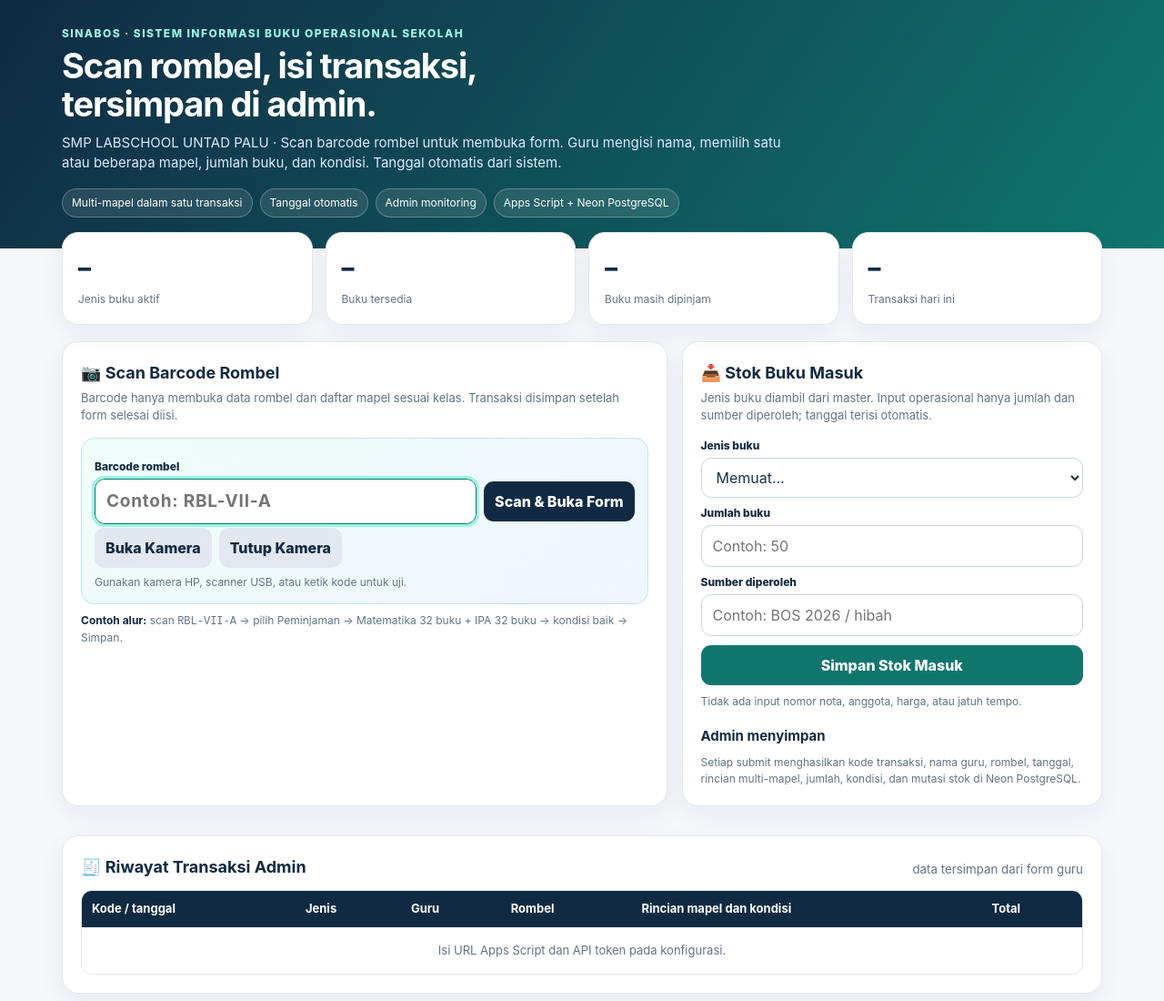
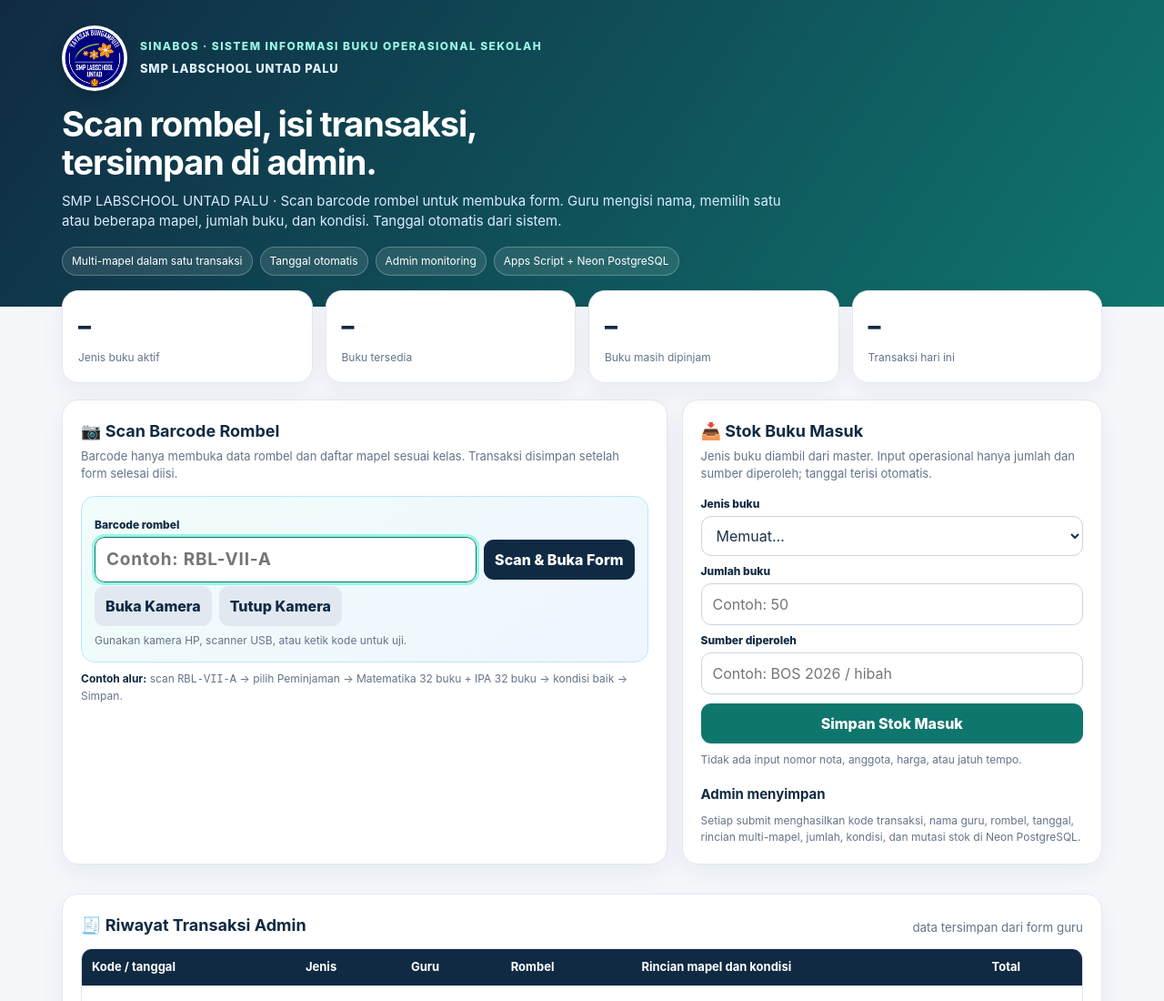
Before and after one commit to ictrobotech/SINABOS, a plain HTML site: page index.html in a window 1280 px wide. Shown: the top 1100 px of the page at 91% size. Drawn offline with Linux system fonts and the light colour scheme.

Commit message:
Add files via upload

```diff
--- a/index.html
+++ b/index.html
@@ -4,11 +4,13 @@
 <meta charset="UTF-8">
 <meta name="viewport" content="width=device-width, initial-scale=1.0">
 <title>SINABOS — Form Scan Rombel</title>
+<link rel="icon" type="image/png" href="logo-sekolah.png">
+<link rel="apple-touch-icon" href="logo-sekolah.png">
 <style>
 :root{--navy:#102a43;--teal:#0f766e;--ink:#18324a;--muted:#64748b;--line:#e2e8f0;--bg:#f5f7fb;--green:#15803d;--red:#b91c1c;--blue:#1d4ed8}
 *{box-sizing:border-box;margin:0;padding:0}body{font-family:Inter,ui-sans-serif,system-ui,-apple-system,"Segoe UI",sans-serif;background:var(--bg);color:var(--ink);line-height:1.5}
 header{background:linear-gradient(125deg,#102a43,#0f766e);color:#fff;padding:28px 18px 34px}.wrap{max-width:1180px;margin:auto;padding:0 18px}.eyebrow{font-size:12px;letter-spacing:.12em;text-transform:uppercase;color:#99f6e4;font-weight:800;margin-bottom:6px}h1{font-size:clamp(25px,4vw,38px);letter-spacing:-.03em;line-height:1.1}.sub{max-width:820px;color:#dbeafe;margin-top:10px;font-size:15px}.badges{display:flex;gap:8px;flex-wrap:wrap;margin-top:16px}.badge{border:1px solid rgba(255,255,255,.25);background:rgba(255,255,255,.1);padding:6px 10px;border-radius:999px;font-size:12px}
-.cards{display:grid;grid-template-columns:repeat(4,1fr);gap:14px;margin:-18px 0 18px;position:relative}.card,.panel{background:#fff;border:1px solid var(--line);border-radius:18px;box-shadow:0 10px 28px rgba(15,42,67,.06)}.card{padding:17px}.card .num{font-size:28px;font-weight:800;color:var(--navy);display:block}.card .label{font-size:12px;color:var(--muted)}
+.brand-row{display:flex;align-items:center;gap:14px;margin-bottom:16px}.brand-row img{width:72px;height:72px;object-fit:contain;border-radius:50%;background:#fff;padding:3px;box-shadow:0 6px 16px rgba(0,0,0,.18)}.brand-school{font-size:13px;font-weight:800;letter-spacing:.06em;color:#e0f2fe;text-transform:uppercase;margin-top:4px}.cards{display:grid;grid-template-columns:repeat(4,1fr);gap:14px;margin:-18px 0 18px;position:relative}.card,.panel{background:#fff;border:1px solid var(--line);border-radius:18px;box-shadow:0 10px 28px rgba(15,42,67,.06)}.card{padding:17px}.card .num{font-size:28px;font-weight:800;color:var(--navy);display:block}.card .label{font-size:12px;color:var(--muted)}
 .grid{display:grid;grid-template-columns:1.18fr .82fr;gap:16px}.panel{padding:20px;margin-bottom:16px}.panel h2{color:var(--navy);font-size:18px;margin-bottom:5px}.panel h3{color:var(--navy);font-size:15px;margin:18px 0 8px}.lead{font-size:13px;color:var(--muted);margin-bottom:14px}.full{grid-column:1/-1}
 .scan-box{background:linear-gradient(145deg,#f0fdfa,#eff6ff);border:1px solid #bae6fd;border-radius:15px;padding:14px}.row{display:flex;gap:8px;align-items:center}.row>*{flex:1}.row button{flex:0 0 auto}input,select,button{font:inherit;border-radius:11px;padding:10px 12px;border:1px solid #cbd5e1;background:#fff;color:var(--ink)}input:focus,select:focus{outline:3px solid #99f6e4;border-color:var(--teal)}button{border:0;background:var(--teal);color:#fff;font-weight:800;cursor:pointer;white-space:nowrap}button:hover{filter:brightness(.94)}button.secondary{background:#e2e8f0;color:var(--navy)}button.dark{background:var(--navy)}button.danger{background:#dc2626}button:disabled{opacity:.55;cursor:wait}
 #barcodeInput{font-size:19px;font-weight:700;letter-spacing:.04em;width:100%}.camera{display:none;width:100%;border-radius:13px;margin-top:12px;background:#0f172a;max-height:250px;object-fit:cover}.camera.on{display:block}.camera-status{font-size:12px;color:var(--muted);margin-top:7px}
@@ -20,7 +22,7 @@ label{display:block;font-size:12px;font-weight:800;color:var(--navy);margin:8px
 </head>
 <body>
 <header><div class="wrap">
-  <div class="eyebrow">SINABOS · Sistem Informasi Buku Operasional Sekolah</div>
+  <div class="brand-row"><img src="logo-sekolah.png" alt="Logo SMP Labschool UNTAD Palu"><div><div class="eyebrow">SINABOS · Sistem Informasi Buku Operasional Sekolah</div><div class="brand-school">SMP Labschool UNTAD Palu</div></div></div>
   <h1>Scan rombel, isi transaksi,<br>tersimpan di admin.</h1>
   <p class="sub">SMP LABSCHOOL UNTAD PALU · Scan barcode rombel untuk membuka form. Guru mengisi nama, memilih satu atau beberapa mapel, jumlah buku, dan kondisi. Tanggal otomatis dari sistem.</p>
   <div class="badges"><span class="badge">Multi-mapel dalam satu transaksi</span><span class="badge">Tanggal otomatis</span><span class="badge">Admin monitoring</span><span class="badge">Apps Script + Neon PostgreSQL</span></div>
@@ -234,5 +236,5 @@ $('barcodeInput').addEventListener('keydown',e=>{if(e.key==='Enter')lookupBarcod
 init();
 </script>
 <script type="module" src="https://static.cloudflareinsights.com/beacon.min.js/v31edd6df95cf4e85bb4c19e7a9bdbcba1788362987495" integrity="sha512-iIg7k2xntmwu6/uSb5tpc/hySgZc4eoL31yB29W6tJFo2akwjPWcEqnCEdJvGexCL0KEQwVYv5BlowfhVz26hg==" data-cf-beacon='{"version":"2024.11.0","token":"1954b47c125f43f8b4338b3c4f804e4f","spa":2}' crossorigin="anonymous"></script>
-<script>(function(){function c(){var b=a.contentDocument||(a.contentWindow&&a.contentWindow.document);if(b){var d=b.createElement('script');d.innerHTML="window.__CF$cv$params={r:'a3d6957b583790f2',t:'MTc4OTc5OTg2OA=='};var a=document.createElement('script');a.src='/cdn-cgi/challenge-platform/scripts/jsd/main.js';document.getElementsByTagName('head')[0].appendChild(a);";b.getElementsByTagName('head')[0].appendChild(d)}}if(document.body){var a=document.createElement('iframe');a.height=1;a.width=1;a.style.position='absolute';a.style.top=0;a.style.left=0;a.style.border='none';a.style.visibility='hidden';document.body.appendChild(a);if('loading'!==document.readyState)c();else if(window.addEventListener)document.addEventListener('DOMContentLoaded',c);else{var e=document.onreadystatechange||function(){};document.onreadystatechange=function(b){e(b);'loading'!==document.readyState&&(document.onreadystatechange=e,c())}}}})();</script></body>
+<script>(function(){function c(){var b=a.contentDocument||(a.contentWindow&&a.contentWindow.document);if(b){var d=b.createElement('script');d.innerHTML="window.__CF$cv$params={r:'a3d6d88529b1ce32',t:'MTc4OTgwMjYxNA=='};var a=document.createElement('script');a.src='/cdn-cgi/challenge-platform/scripts/jsd/main.js';document.getElementsByTagName('head')[0].appendChild(a);";b.getElementsByTagName('head')[0].appendChild(d)}}if(document.body){var a=document.createElement('iframe');a.height=1;a.width=1;a.style.position='absolute';a.style.top=0;a.style.left=0;a.style.border='none';a.style.visibility='hidden';document.body.appendChild(a);if('loading'!==document.readyState)c();else if(window.addEventListener)document.addEventListener('DOMContentLoaded',c);else{var e=document.onreadystatechange||function(){};document.onreadystatechange=function(b){e(b);'loading'!==document.readyState&&(document.onreadystatechange=e,c())}}}})();</script></body>
 </html>
```
Also changed, not shown: logo-sekolah.png (added).
